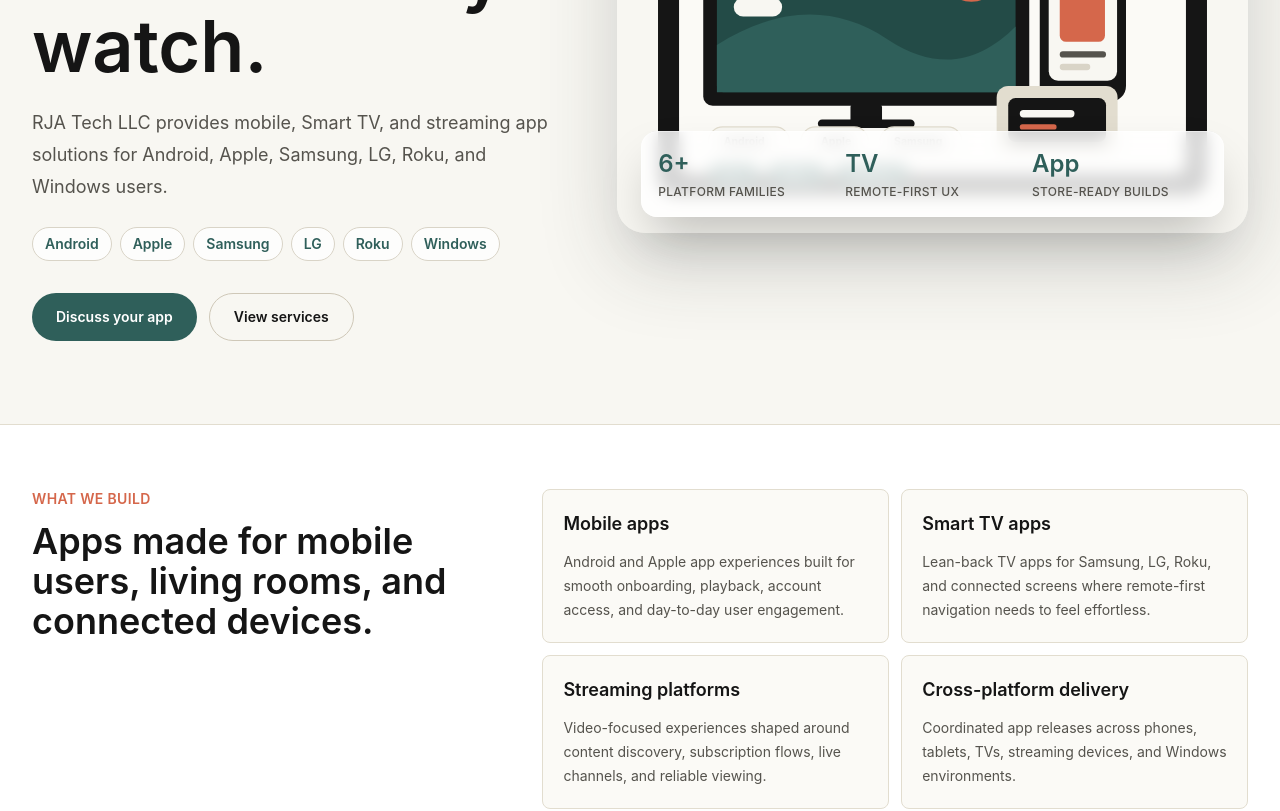
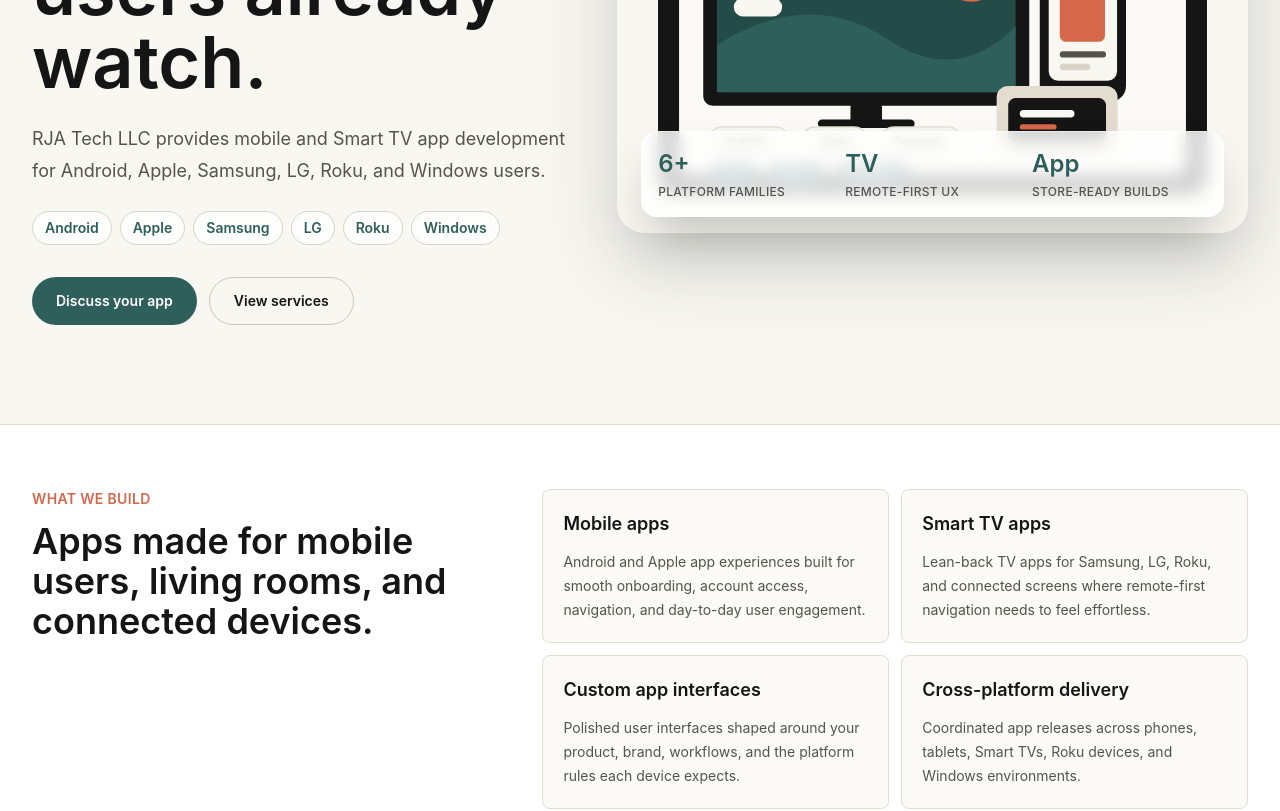
Before and after one commit to GuruDev920/RJATech, a Next.js app: page / in a window 1280 px wide. Shown: the part 400-1211 px from the top of the page. Built offline with nearby package versions, Linux system fonts and the light colour scheme.

Commit message:
Remove streaming wording from site copy

```diff
--- a/app/layout.tsx
+++ b/app/layout.tsx
@@ -4,7 +4,7 @@ import "./globals.css";
 export const metadata: Metadata = {
   title: "RJA Tech LLC | Mobile & Smart TV Apps",
   description:
-    "Mobile, Smart TV, and streaming app solutions for Android, Apple, Samsung, LG, Roku, and Windows.",
+    "Mobile and Smart TV app development for Android, Apple, Samsung, LG, Roku, and Windows.",
   icons: {
     icon: "/favicon.svg",
     shortcut: "/favicon.svg",
--- a/app/page.tsx
+++ b/app/page.tsx
@@ -1,19 +1,19 @@
 const services = [
   {
     title: "Mobile apps",
-    body: "Android and Apple app experiences built for smooth onboarding, playback, account access, and day-to-day user engagement.",
+    body: "Android and Apple app experiences built for smooth onboarding, account access, navigation, and day-to-day user engagement.",
   },
   {
     title: "Smart TV apps",
     body: "Lean-back TV apps for Samsung, LG, Roku, and connected screens where remote-first navigation needs to feel effortless.",
   },
   {
-    title: "Streaming platforms",
-    body: "Video-focused experiences shaped around content discovery, subscription flows, live channels, and reliable viewing.",
+    title: "Custom app interfaces",
+    body: "Polished user interfaces shaped around your product, brand, workflows, and the platform rules each device expects.",
   },
   {
     title: "Cross-platform delivery",
-    body: "Coordinated app releases across phones, tablets, TVs, streaming devices, and Windows environments.",
+    body: "Coordinated app releases across phones, tablets, Smart TVs, Roku devices, and Windows environments.",
   },
 ];
 
@@ -83,8 +83,8 @@ export default function Home() {
             Apps for the screens your users already watch.
           </h1>
           <p className="mt-6 max-w-xl text-lg leading-8 text-[#55534d]">
-            RJA Tech LLC provides mobile, Smart TV, and streaming app solutions
-            for Android, Apple, Samsung, LG, Roku, and Windows users.
+            RJA Tech LLC provides mobile and Smart TV app development for
+            Android, Apple, Samsung, LG, Roku, and Windows users.
           </p>
           <div className="mt-6 flex max-w-xl flex-wrap gap-2">
             {platforms.map((platform) => (
```
Also changed, not shown: public/images/app-platforms-hero.svg.
